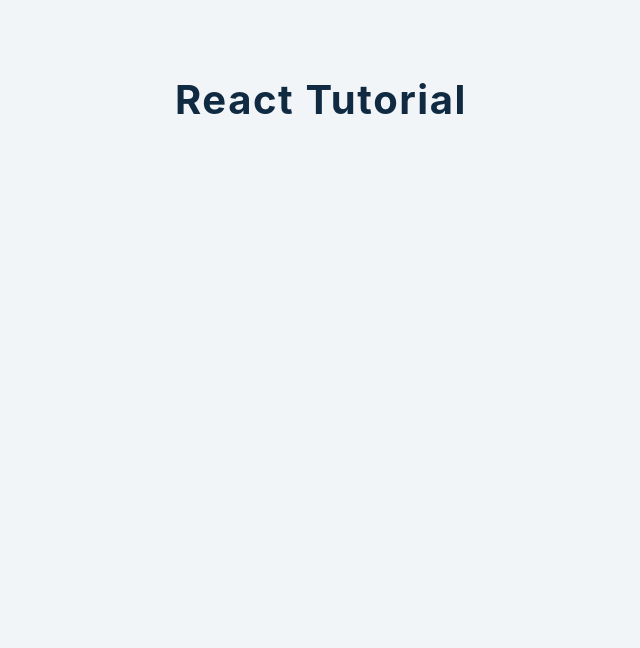
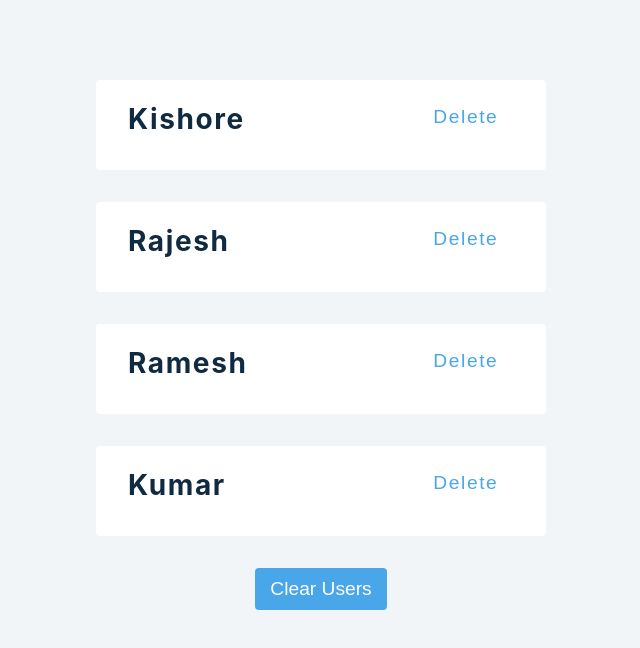
Before and after one commit to KishoreBabu420/react-hooks-tutorial, a React (Create React App) app: page / in a window 1280 px wide. Shown: the top 648 px of the page, without its empty margins (319-959 px from the left). Built offline with nearby package versions, Linux system fonts and the light colour scheme.

Commit message:
till useState Arrays

```diff
--- a/src/App.js
+++ b/src/App.js
@@ -1,12 +1,19 @@
-// import Session from './sessions/';
+import Session from './sessions/useState/UseStateArrays';
 
-function App() {
+const App = () => {
   return (
     <div className='container'>
-      {/* <Session /> */}
-      <h2>React Tutorial</h2>
+      <Session />
     </div>
   );
-}
+};
 
 export default App;
+
+// React functional components uses a concept call HOOK to update the content in DOM
+
+//Will help us to control component life cycle
+
+//useState - update data in a stateful component
+
+//
--- a/src/index.css
+++ b/src/index.css
@@ -303,7 +303,7 @@ p {
   width: 100%;
   height: 15rem;
   -o-object-fit: cover;
-     object-fit: cover;
+  object-fit: cover;
 }
 .product h4 {
   margin-top: 1rem;
@@ -319,3 +319,15 @@ p {
   text-transform: capitalize;
   cursor: pointer;
 }
+
+button {
+  margin-bottom: 1rem;
+  background: var(--clr-primary-5);
+  border-radius: var(--radius);
+  border-color: transparent;
+  color: var(--clr-white);
+  padding: 0.5rem 0.85rem;
+  text-transform: capitalize;
+  font-size: 1.2rem;
+  cursor: pointer;
+}
--- a/src/sessions/useState/UseStateArrays.js
+++ b/src/sessions/useState/UseStateArrays.js
@@ -0,0 +1,31 @@
+import React, { useState } from 'react';
+
+import { data } from '../../data';
+
+const UseStateArrays = () => {
+  const [users, setUsers] = useState(data);
+  const deleteUser = function (id) {
+    let newUsers = users.filter((user) => user.id !== id);
+
+    setUsers(newUsers);
+  };
+  return (
+    <>
+      {users.map((user) => (
+        <div className='item' key={user.id}>
+          <h3>{user.name}</h3>
+          <button type='button' onClick={() => deleteUser(user.id)}>
+            Delete
+          </button>
+        </div>
+      ))}
+
+      <button type='button' onClick={() => setUsers([])}>
+        {' '}
+        Clear Users
+      </button>
+    </>
+  );
+};
+
+export default UseStateArrays;
```
Also changed, not shown: src/sessions/useState/UseStateBasics.js (+34 -0 lines), src/sessions/useState/UseStateError.js (+23 -0 lines).
